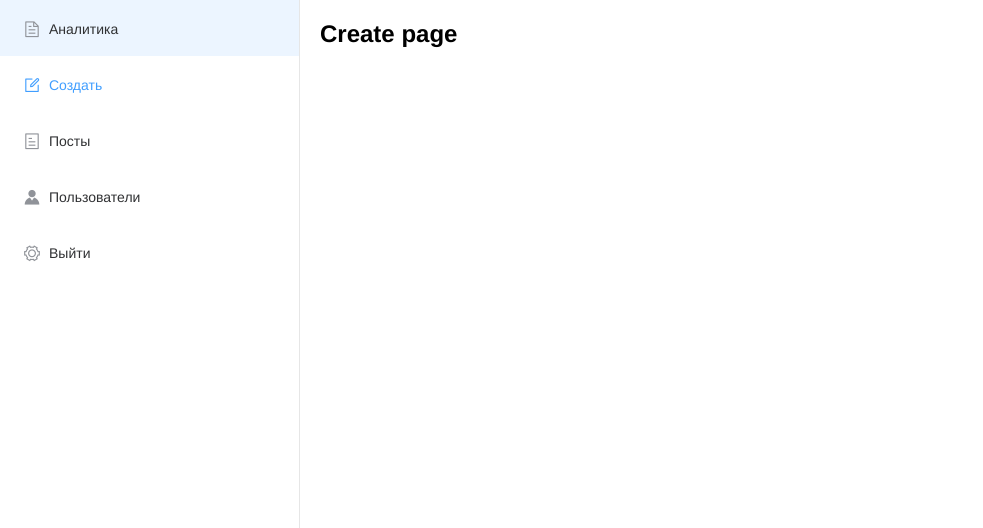
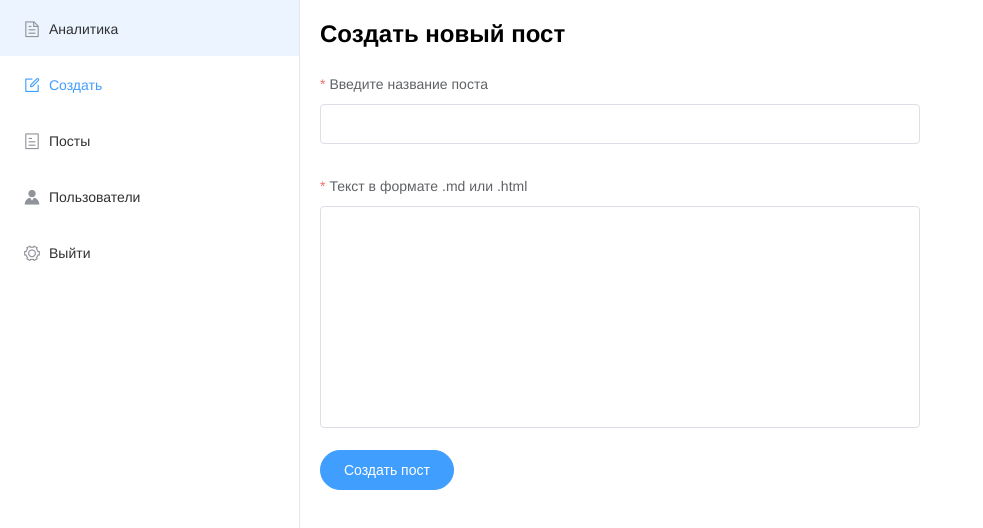
Before and after one commit to GoryachkoP/blog-nuxt, a Nuxt app: page /admin/create in a window 1280 px wide. Shown: the top 528 px of the page, without its empty margins (0-983 px from the left). Built offline with nearby package versions, Linux system fonts and the light colour scheme; no server answers.

Commit message:
post create, local logic

```diff
--- a/pages/admin/create.vue
+++ b/pages/admin/create.vue
@@ -1,12 +1,90 @@
 <template>
-  <div>
-    <h1>Create page</h1>
+  <div class='post-create'>
+    <el-form
+      :model="controls"
+      :rules="rules"
+      ref="form"
+      @submit.native.prevent="onSubmit"
+    >
+      <h2 class="mb">Создать новый пост</h2>
+      <el-form-item label="Введите название поста" prop="title">
+        <el-input
+          v-model.trim="controls.title"
+        />
+      </el-form-item>
+
+      <el-form-item label="Текст в формате .md или .html" prop="text">
+        <el-input
+          type="textarea"
+          v-model.trim="controls.text"
+          resize="none"
+          :rows="10"
+        />
+      </el-form-item>
+
+      <el-form-item class="login-card__button">
+        <el-button
+          type="primary"
+          round
+          native-type="submit"
+          :loading="loading"
+        >
+          Создать пост
+        </el-button>
+      </el-form-item>
+    </el-form>
   </div>
 </template>
 
 <script>
 export default {
   layout: 'admin',
-  middleware: ['admin-auth']
+  middleware: ['admin-auth'],
+  data() {
+    return {
+      loading: false,
+      controls: {
+        title: '',
+        text: ''
+      },
+      rules: {
+        text: [
+          { required: true, message: 'Текст не должен быть пустым', trigger: 'blur' }
+        ],
+        title: [
+          { required: true, message: 'Название поста не может быть пустым', trigger: 'blur' }
+        ]
+      }
+    }
+  },
+  methods: {
+    onSubmit () {
+      this.$refs.form.validate(async valid => {
+        if (valid) {
+          this.loading = true
+
+          const formData = {
+            title: this.controls.title,
+            text: this.controls.text
+          }
+          try {
+            await this.$store.dispatch('post/create', formData)
+            this.controls.title = ''
+            this.controls.text = ''
+            this.$message.success('Пост создан')
+          } catch (e) {} finally {
+            this.loading = false
+          }
+
+        }
+      })
+    }
+  }
 }
 </script>
+
+<style lang="scss" scoped>
+  .post-create {
+    width: 600px;
+  }
+</style>
--- a/pages/admin/post/_id.vue
+++ b/pages/admin/post/_id.vue
@@ -61,6 +61,8 @@
   validate({params}) {
     return !!params.id
   },
+  // asyncData processed on server side
+  // them asyncData merge with data
   async asyncData({store, params}) {
     const post = await store.dispatch('post/fetchAdminById', params.id)
     return {post}
--- a/store/post.js
+++ b/store/post.js
@@ -23,6 +23,13 @@
       }, 1500)
     })
   },
+  async create({}, {title, text}) {
+    return await new Promise(resolve => {
+      setTimeout(() => {
+        resolve()
+      }, 1000)
+    })
+  },
   async remove({}, id) {
 
   },
```
